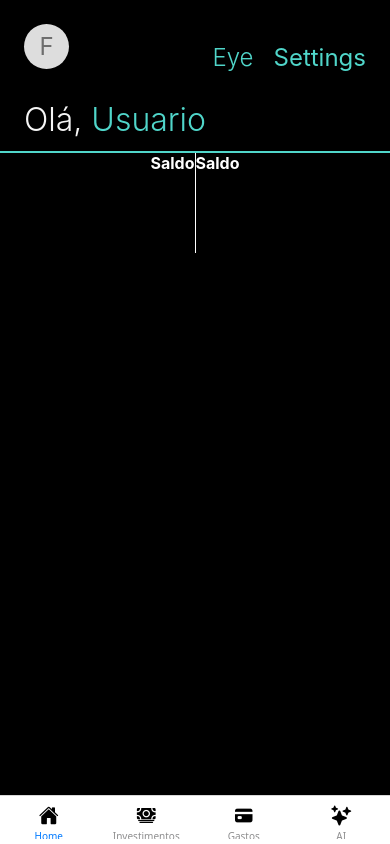
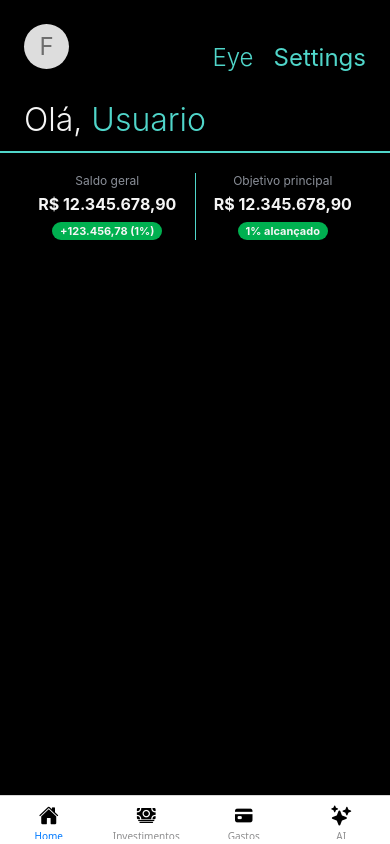
Before and after one commit to WiseJao/InvesteAI, a React Native app in the folder React-Native/: screen /Home in a window 390 px wide. Built offline with nearby package versions, Linux system fonts and the light colour scheme.

Commit message:
feat: exibe saldo geral e objetivo principal na home

```diff
--- a/React-Native/source/routes/Home/components/balanceDivider.tsx
+++ b/React-Native/source/routes/Home/components/balanceDivider.tsx
@@ -1,25 +1,68 @@
 import { View, Text, StyleSheet } from 'react-native';
-import { globalStyles } from '../../../styles/global';
+import { colors } from '../../../styles/colors';
+
+type ColunaProps = {
+    titulo: string;
+    valor: string;
+    destaque: string;
+};
+
+function Coluna({ titulo, valor, destaque }: ColunaProps) {
+    return (
+        <View style={styles.coluna}>
+            <Text style={styles.titulo}>{titulo}</Text>
+            <Text style={styles.valor}>{valor}</Text>
+            <View style={styles.destaque}>
+                <Text style={styles.destaqueTexto}>{destaque}</Text>
+            </View>
+        </View>
+    );
+}
 
 export default function BalanceDivider() {
     return (
         <View style={styles.container}>
-            <Text style={globalStyles.text}>Saldo</Text>
+            <Coluna titulo="Saldo geral" valor="R$ 12.345.678,90" destaque="+123.456,78 (1%)" />
             <View style={styles.divider} />
-            <Text style={globalStyles.text}>Saldo</Text>
+            <Coluna titulo="Objetivo principal" valor="R$ 12.345.678,90" destaque="1% alcançado" />
         </View>
     );
 }
 
 const styles = StyleSheet.create({
     container: {
+        flexDirection: 'row',
+        paddingVertical: 20,
+        paddingHorizontal: 20,
+    },
+    coluna: {
         flex: 1,
-        flexDirection: 'row',
-        justifyContent: 'center',
+        alignItems: 'center',
     },
     divider: {
-        borderLeftWidth: 1,
-        borderLeftColor: '#ffffff',
-        height: 100,
+        width: 1,
+        backgroundColor: colors.primary,
+    },
+    titulo: {
+        fontSize: 12,
+        color: colors.textMuted,
+        marginBottom: 6,
+    },
+    valor: {
+        fontSize: 16,
+        fontWeight: 'bold',
+        color: colors.text,
+        marginBottom: 8,
+    },
+    destaque: {
+        backgroundColor: colors.positive,
+        borderRadius: 10,
+        paddingHorizontal: 8,
+        paddingVertical: 2,
+    },
+    destaqueTexto: {
+        fontSize: 11,
+        fontWeight: 'bold',
+        color: colors.text,
     },
 });
```
